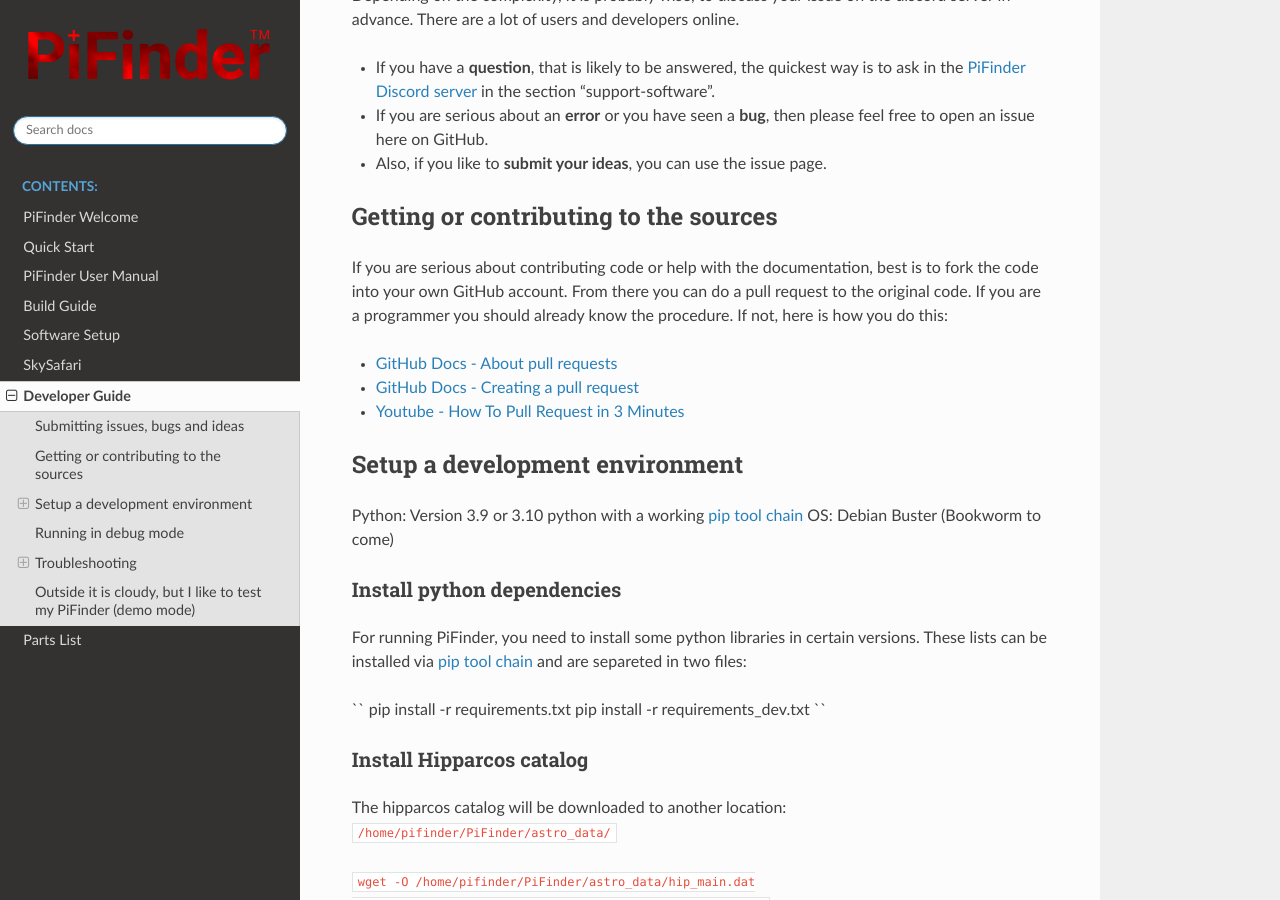
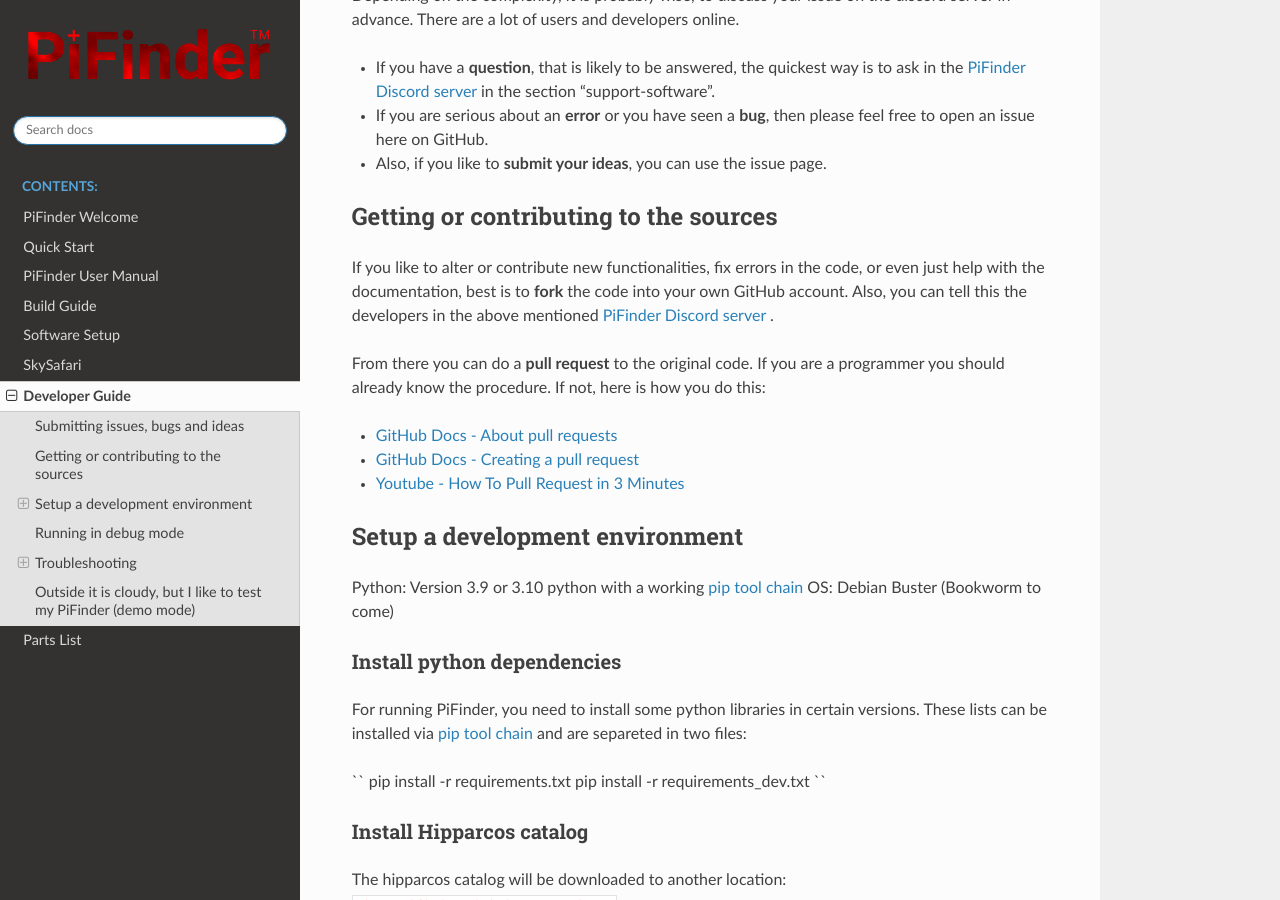
Before and after one commit to brickbots/PiFinder, a Sphinx documentation site: the page built from docs/source/dev_guide.rst, in a window 1280 px wide and 900 px high, scrolled down 424 px. Built offline with Sphinx 7.4.7 and the Read the Docs theme 2.0.0, drawn with Linux system fonts in a browser that asks for light colours.

Commit message:
Update dev_guide.rst

```diff
--- a/docs/source/dev_guide.rst
+++ b/docs/source/dev_guide.rst
@@ -21,7 +21,9 @@
 Getting or contributing to the sources
 --------------------------------------
 
-If you are serious about contributing code or help with the documentation, best is to fork the code into your own GitHub account. From there you can do a pull request to the original code. If you are a programmer you should already know the procedure. If not, here is how you do this:
+If you like to alter or contribute new functionalities, fix errors in the code, or even just help with the documentation, best is to **fork** the code into your own GitHub account. Also, you can tell this the developers in the above mentioned `PiFinder Discord server <https://discord.gg/Nk5fHcAtWD>`_ .
+
+From there you can do a **pull request** to the original code. If you are a programmer you should already know the procedure. If not, here is how you do this:
 
 * `GitHub Docs - About pull requests <https://docs.github.com/en/pull-requests/collaborating-with-pull-requests/proposing-changes-to-your-work-with-pull-requests/about-pull-requests>`_
 * `GitHub Docs - Creating a pull request <https://docs.github.com/en/pull-requests/collaborating-with-pull-requests/proposing-changes-to-your-work-with-pull-requests/creating-a-pull-request>`_
```
